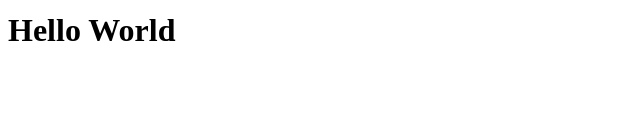
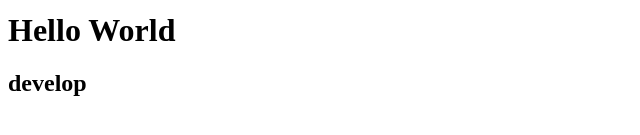
Before and after one commit to higorvoltz/01_Starting_Project, a plain HTML site: page index.html in a window 1280 px wide. Shown: the part 237-372 px from the top of the page, without its empty margins (0-640 px from the left). Drawn offline with Linux system fonts and the light colour scheme.

Commit message:
feat: include div + h2 develop

```diff
--- a/index.html
+++ b/index.html
@@ -14,6 +14,9 @@
   <p>now its right</p>
   <div>
     <h1>Hello World</h1>
+    <div>
+      <h2>develop</h2>
+    </div>
   </div>
 </body>
 </html>
```
